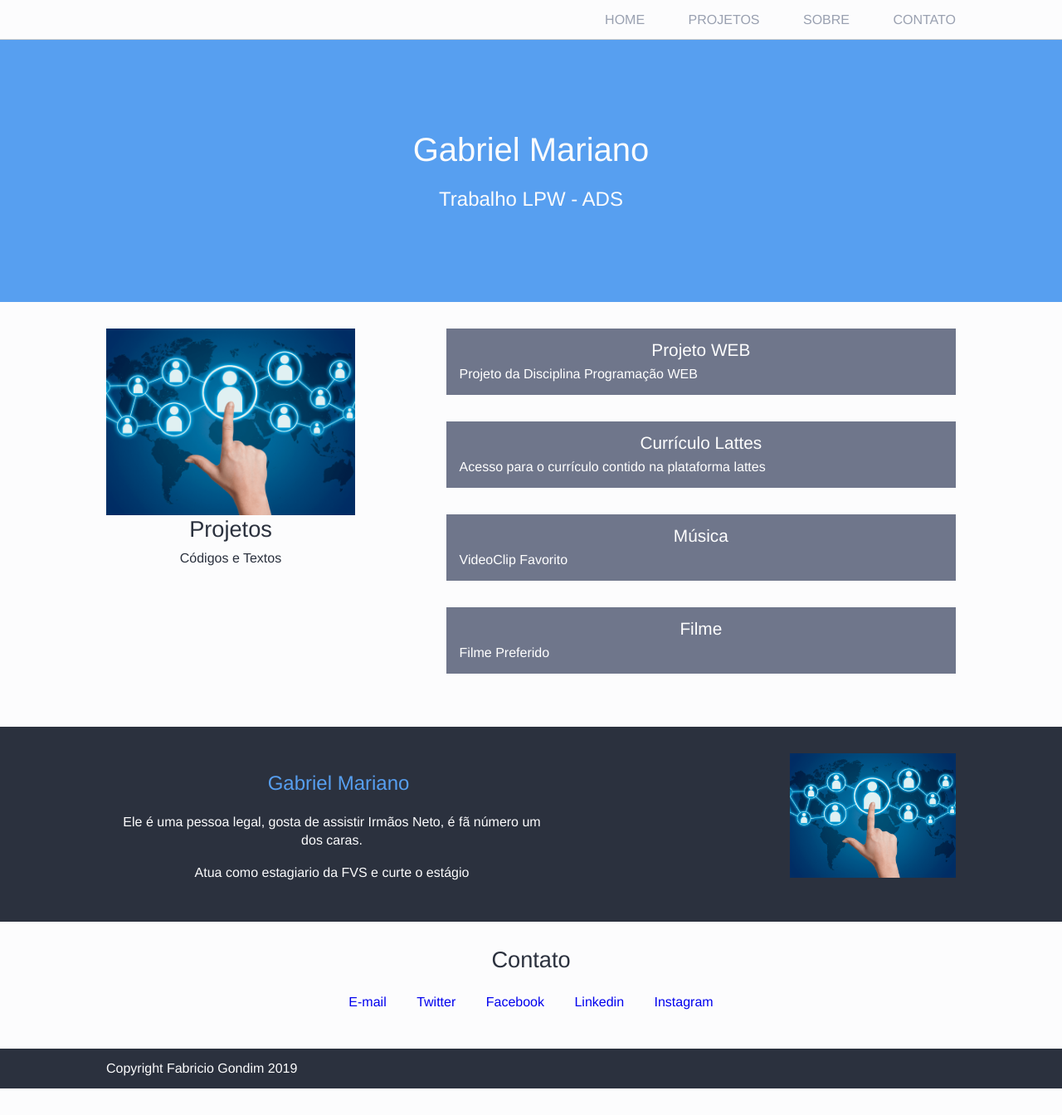
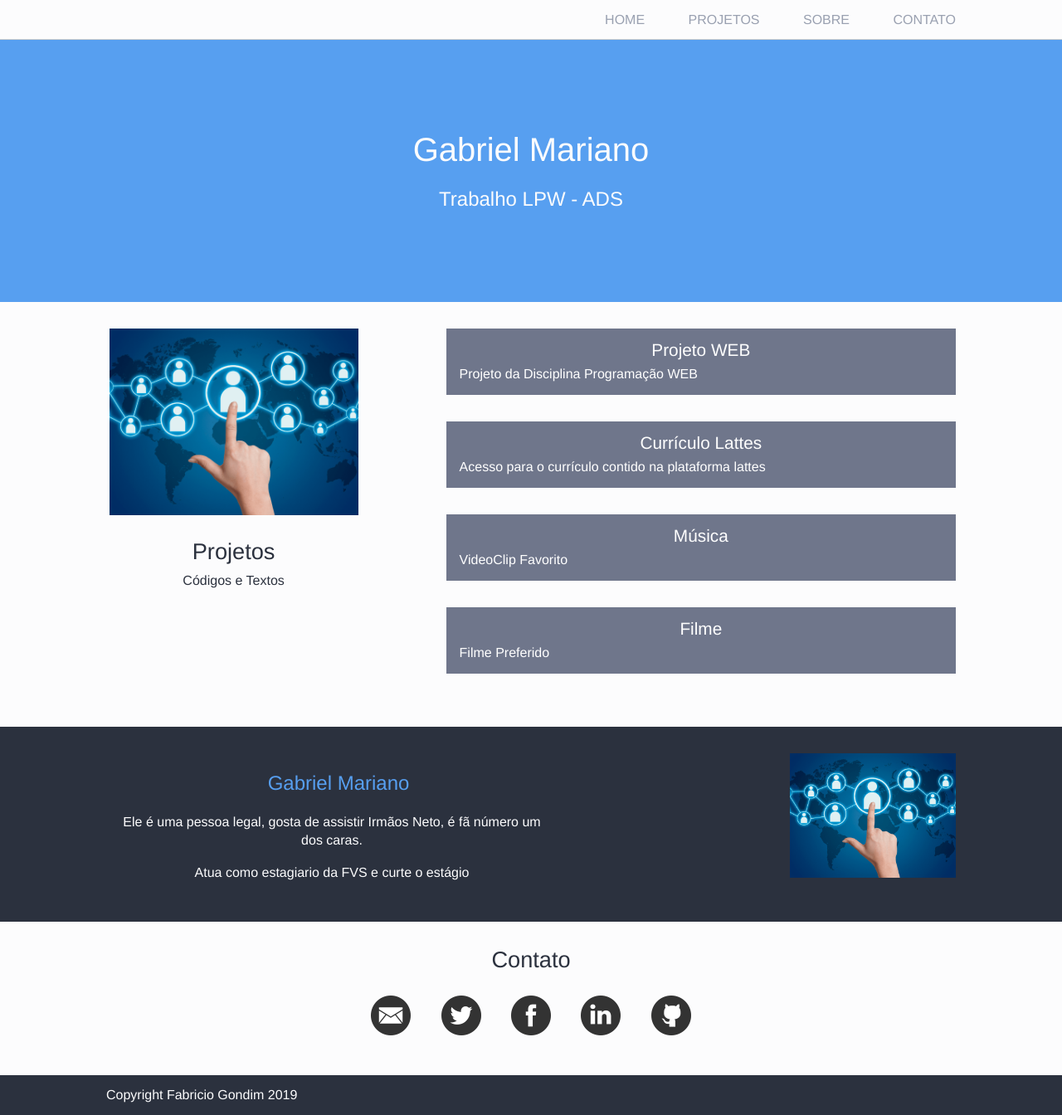
Before and after one commit to FabricioGB/AulasProgrmacaoWeb, a PHP site: page / in a window 1280 px wide. Shown: the whole page at 83% size. Before the commit the page ends 1312 px from the top, so only its background shows below. Run offline with PHP 8.4, Linux system fonts and the light colour scheme.

Commit message:
Projeto final
Projeto final

```diff
--- a/estilos/blog.css
+++ b/estilos/blog.css
@@ -42,7 +42,35 @@ header li {
 
 #contato li {
     display: inline-block;
+}
+
+#contato li a{
+    display: inline-block;
     margin: 1em;
+    width: 48px;
+    height: 48px;
+    text-indent: -9999px;
+
+}
+
+#contato .email {
+    background-image:url("../Imagens/email.png");
+}
+
+#contato .face {
+    background-image: url("../Imagens/face.png");
+}
+
+#contato .twitter{
+    background-image: url("../Imagens/twitter.png");
+}
+
+#contato .github {
+    background-image: url("../Imagens/github.png");
+}
+
+#contato .linkedin {
+    background-image: url("../Imagens/linkedin.png");
 }
 
 .identificacao {
@@ -94,6 +122,11 @@ header li a{
 
 .projetos-header{
     float: left;
+    width: 30%;
+}
+
+.projetos-header h3{
+    margin-top: 1em;
 }
 
 .styleprojetos {
--- a/index.html
+++ b/index.html
@@ -61,11 +61,11 @@
     <section id="contato" class="claras container">
         <h3>Contato</h3>
             <ul>
-                <li><a href="mailto:gabriel_silva1213@hotmail.com">E-mail</a></li>
-                <li><a href="mailto:gabriel_silva1213@hotmail.com">Twitter</a></li>
-                <li><a href="mailto:gabriel_silva1213@hotmail.com">Facebook</a></li>
-                <li><a href="mailto:gabriel_silva1213@hotmail.com">Linkedin</a></li>
-                <li><a href="mailto:gabriel_silva1213@hotmail.com">Instagram</a></li>
+                <li><a class="email"href="mailto:gabriel_silva1213@hotmail.com">E-mail</a></li>
+                <li><a class="twitter"href="mailto:gabriel_silva1213@hotmail.com">Twitter</a></li>
+                <li><a class="face"href="mailto:gabriel_silva1213@hotmail.com">Facebook</a></li>
+                <li><a class="linkedin"href="mailto:gabriel_silva1213@hotmail.com">Linkedin</a></li>
+                <li><a class="github"href="mailto:gabriel_silva1213@hotmail.com">GitHub</a></li>
             </ul>
     </section>
 
```
Also changed, not shown: Imagens/email.png (added), Imagens/face.png (added), Imagens/github.png (added), Imagens/linkedin.png (added), Imagens/twitter.png (added).
